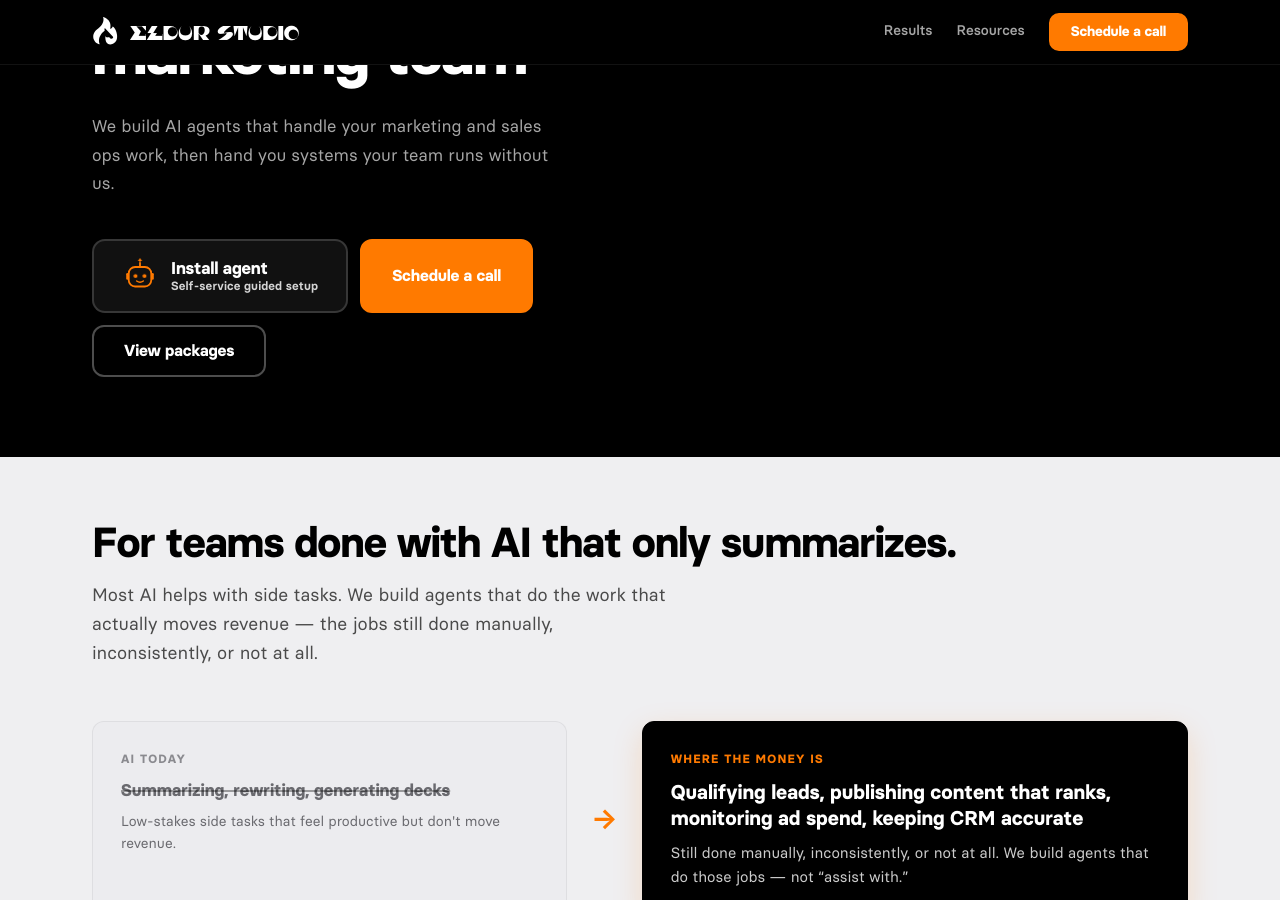
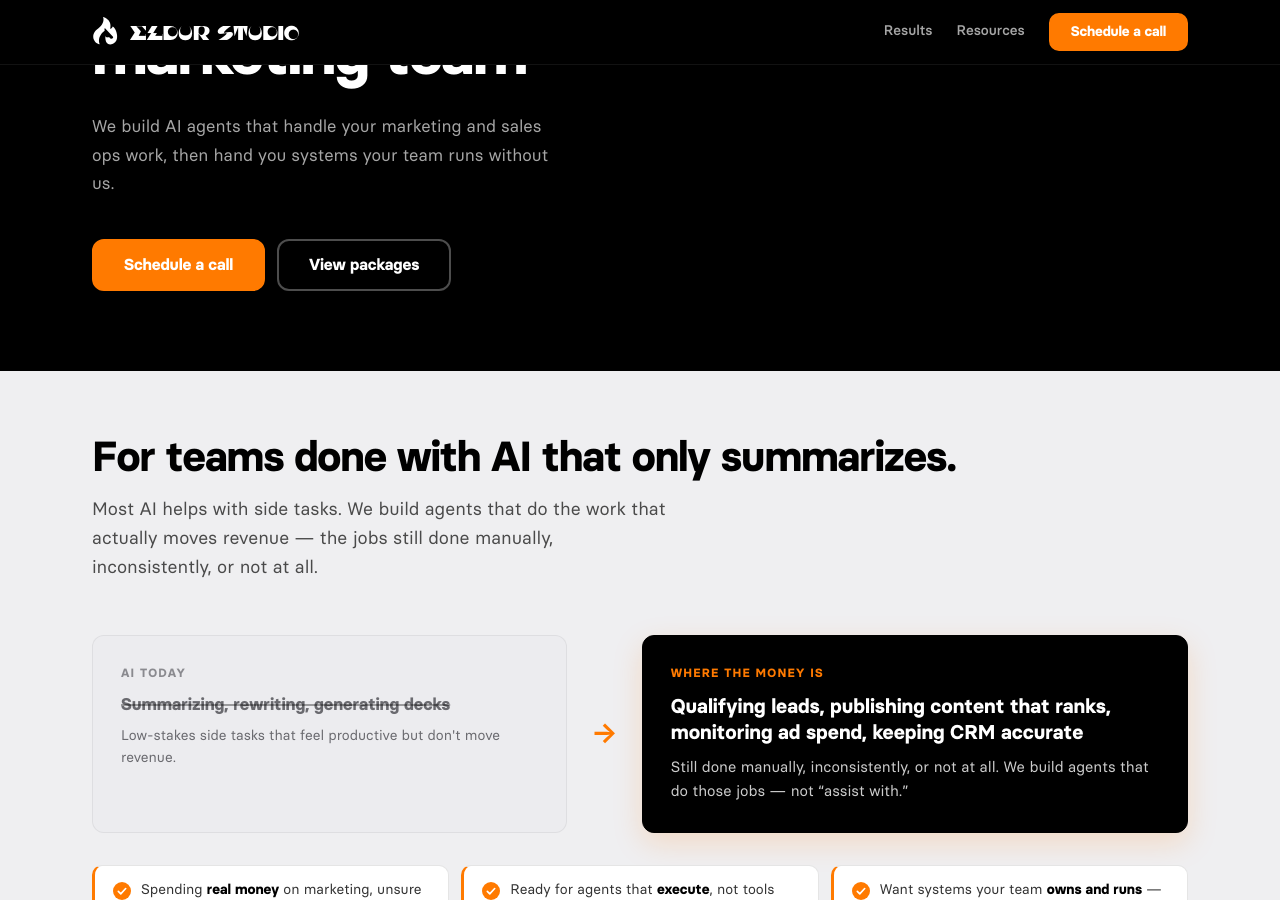
Before and after one commit to UberVero/ES2website, a Jekyll site: the page built from index.html, in a window 1280 px wide and 900 px high, scrolled down 310 px. Built offline with Jekyll 4.4.1, drawn with Linux system fonts in a browser that asks for light colours; comment, search, counter and statistics services are not loaded.

Commit message:
Hold InstallAgent button off the live homepage hero
The InstallAgent CTA is currently self-demo only (animates idle->installing->
done, no real checkout — Stripe wiring is #25). Pulling it out of index.html so
this PR ships the design system + style guide with zero visible change for
site visitors. The component itself is unchanged and fully exercised in
/styleguide/ (specimens + its own install-agent.js); re-add the hero button
when #25 lands the real checkout flow.

```diff
--- a/index.html
+++ b/index.html
@@ -185,41 +185,6 @@ layout: null
         <h1 class="hero__headline">Build the one&#8209;person<br>marketing team</h1>
         <p class="hero__sub">We build AI agents that handle your marketing and sales ops work, then hand you systems your team runs without us.</p>
         <div class="hero__actions">
-          <button class="ia2 ia2--dark" data-install-agent
-                  data-label="Install agent" data-sublabel="Self-service guided setup"
-                  aria-live="polite">
-            <span class="ia2-fill"></span>
-            <span class="ia2-bot">
-              <span class="ia2bot">
-                <svg width="36" height="36" viewBox="0 0 48 48" fill="none" xmlns="http://www.w3.org/2000/svg" role="img" aria-label="install agent">
-                  <g class="ia2bot-all">
-                    <line x1="24" y1="12" x2="24" y2="6.5" stroke="currentColor" stroke-width="2.4" stroke-linecap="round"/>
-                    <g transform="translate(24 3)"><g class="ia2bot-tip">
-                      <path d="M0 -3.4 L1 -1 L3.4 0 L1 1 L0 3.4 L-1 1 L-3.4 0 L-1 -1 Z" fill="currentColor"/>
-                    </g></g>
-                    <rect x="5.6" y="20" width="3" height="9" rx="1.5" fill="currentColor"/>
-                    <rect x="39.4" y="20" width="3" height="9" rx="1.5" fill="currentColor"/>
-                    <rect x="9" y="12" width="30" height="26" rx="8.5" fill="none" stroke="currentColor" stroke-width="2.4"/>
-                    <g class="ia2bot-look">
-                      <g class="ia2bot-eyes">
-                        <circle cx="18" cy="24" r="2.7" fill="currentColor"/>
-                        <circle cx="30" cy="24" r="2.7" fill="currentColor"/>
-                      </g>
-                      <path d="M19.5 30.6 Q24 34 28.5 30.6" stroke="currentColor" stroke-width="1.9" fill="none" stroke-linecap="round" stroke-linejoin="round"/>
-                    </g>
-                    <g class="ia2bot-check" transform="translate(34 33)">
-                      <circle r="6.4" fill="currentColor"/>
-                      <path d="M-3 0.2 L-0.8 2.4 L3.2 -2.2" fill="none" stroke="#000" stroke-width="2" stroke-linecap="round" stroke-linejoin="round"/>
-                    </g>
-                  </g>
-                </svg>
-              </span>
-            </span>
-            <span class="ia2-label">
-              <span class="ia2-main">Install agent</span>
-              <span class="ia2-sub">Self-service guided setup</span>
-            </span>
-          </button>
           <a href="https://booking.akiflow.com/veronica-es-new" class="btn btn--primary" target="_blank" rel="noopener" onclick="fathom.trackEvent('schedule-call')">Schedule a call</a>
           <a href="#packages" class="btn btn--ghost">View packages</a>
         </div>
@@ -723,7 +688,5 @@ layout: null
   })();
   </script>
 
-  <script src="assets/install-agent.js" defer></script>
-
 </body>
 </html>
```
